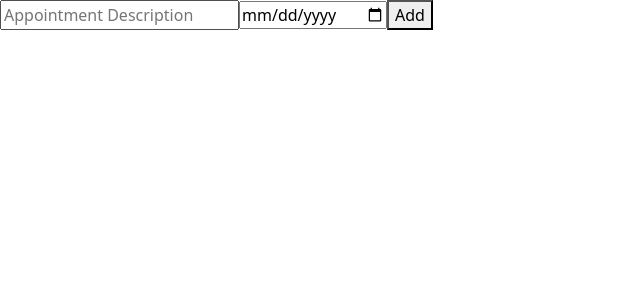
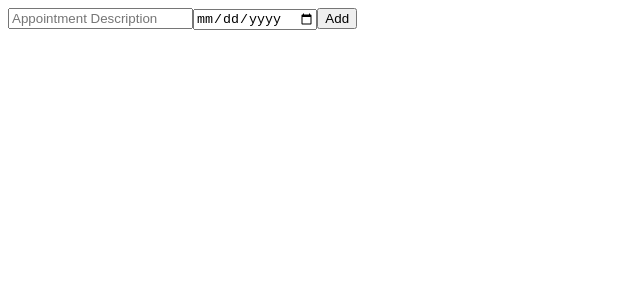
Before and after one commit to trentsterr/Angular-Appointment-App, an Angular app: page / in a window 1280 px wide. Shown: the top 300 px of the page, without its empty margins (0-640 px from the left). Built offline with nearby package versions, Linux system fonts and the light colour scheme.

Commit message:
hgbfhmfukg

```diff
--- a/src/styles.css
+++ b/src/styles.css
@@ -1,2 +1 @@
 /* You can add global styles to this file, and also import other style files */
-@import "~bootstrap/dist/css/bootstrap.min.css"
```
Also changed, not shown: 1 other file (tests, documents, lock files or other folders).
